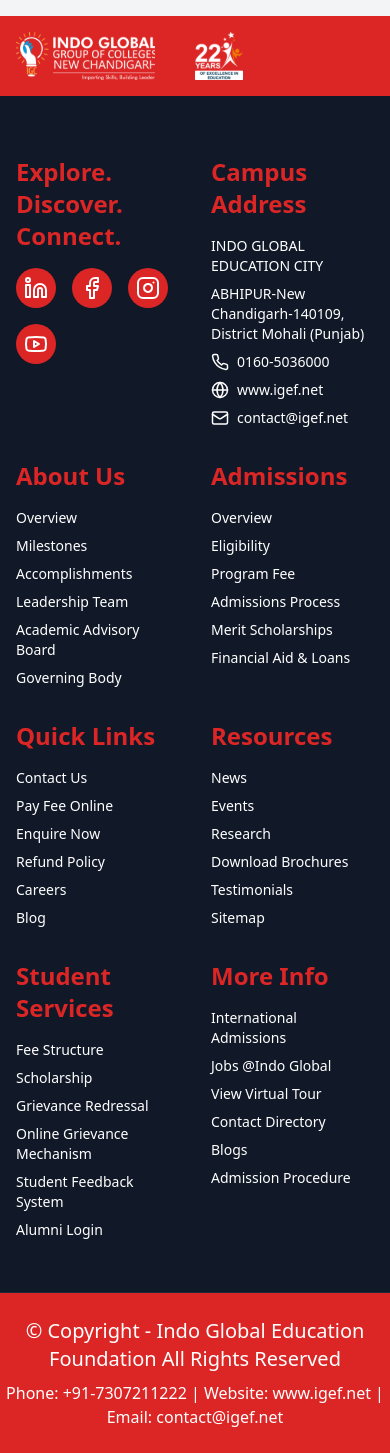
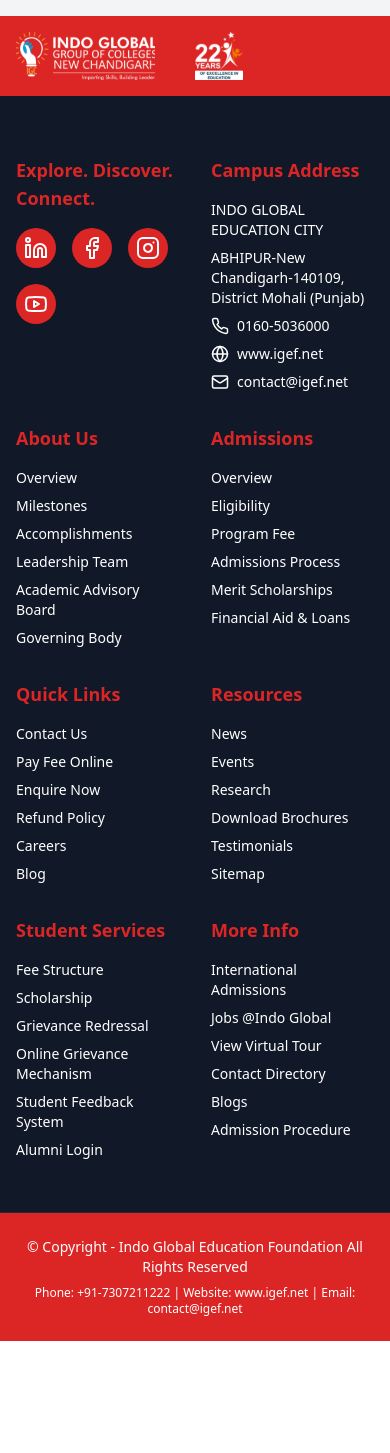
Before and after one commit to Stealth-Rishabh/IndoGlobal, a React (Vite) app: page /news in a window 390 px wide. After the commit the page ends 1341 px from the top, so only its background shows below. Built offline with nearby package versions, Linux system fonts and the light colour scheme.

Commit message:
fiixed responsive of footer,about

```diff
--- a/src/apps/LandingPage/AboutIndoGolbal.jsx
+++ b/src/apps/LandingPage/AboutIndoGolbal.jsx
@@ -13,10 +13,10 @@
             />
           </div>
           <div className="w-full md:w-1/2 md:pl space-y-6 relative">
-            <div className="w-fit top-0 mx-auto sm:mx-0 bg-red-600 text-white text-2xl px-4 py-1 ">
+            <div className="w-fit top-0  sm:mx-0 bg-red-600 text-white sm:text-2xl px-4 py-1 ">
               About
             </div>
-            <h2 className="text-center sm:text-left text-4xl md:text-6xl font-semibold sm:font-bold text-blue-800 mt-8 mb-4">Indo Global</h2>
+            <h2 className="text-left sm:text-left text-4xl md:text-6xl font-bold sm:font-bold md:font-extrabold text-blue-800 mt-8 mb-4">Indo Global</h2>
             <p className="text-gray-600 sm:font-semibold md:leading-loose tracking-wide text-base text-justify sm:text-left sm:text-xl">
               Indo Global Colleges is Punjab&apos;s leading Education Group, located in a lush green, 30+ acre Campus in the foothills of Shivalik Ranges hardly 12 KMs from Chandigarh, with 4 Institutions, 4000 + Alumni, 3000+ Students and 250+ Faculty drawn from distinguished and highly accomplished backgrounds. It is a self-financed, unaided institute set up in 2003 by the INDO GLOBAL EDUCATION FOUNDATION with a vision to provide world-class quality education to its students.
             </p>
--- a/src/apps/LandingPage/Programs.jsx
+++ b/src/apps/LandingPage/Programs.jsx
@@ -1,4 +1,4 @@
-import React, { useState } from "react";
+import{ useState } from "react";
 import { Tabs, TabsContent, TabsList, TabsTrigger } from "@/components/ui/tabs";
 import {
   Card,
@@ -7,13 +7,13 @@
   CardHeader,
   CardTitle,
 } from "@/components/ui/card";
-import { Button } from "@/components/ui/button";
+// import { Button } from "@/components/ui/button";
 import { ChevronRight, SendHorizontal } from "lucide-react";
 import Container from "../../components/wrappers/Container";
 import Heading from "../../components/Heading";
 import { programData } from "./programData";
 import ButtonSq from "../../components/ButtonSq";
-import { div } from "framer-motion/client";
+
 
 export default function Programs() {
   const [activePrograms, setActivePrograms] = useState(
--- a/src/apps/LandingPage/RankSlider.jsx
+++ b/src/apps/LandingPage/RankSlider.jsx
@@ -12,7 +12,7 @@
 import ButtonSq from "../../components/ButtonSq";
 import img from "../../assets/sliderImg.png";
 import bg from "../../assets/slider-bg.png";
-import { div } from "framer-motion/client";
+
 const RankSlider = () => {
   const [api, setApi] = useState(null);
   const [current, setCurrent] = useState(0);
--- a/src/apps/footer/Footer.jsx
+++ b/src/apps/footer/Footer.jsx
@@ -86,7 +86,7 @@
                 {/* First section with social icons and address */}
                 <div className="grid grid-cols-2 sm:grid-cols-3 md:grid-cols-4 gap-8 mb-8">
                     <div>
-                        <h2 className="text-2xl sm:text-3xl font-bold text-red-600 mb-4">Explore. Discover. Connect.</h2>
+                        <h2 className=" sm:text-3xl font-bold text-red-600 mb-4">Explore. Discover. Connect.</h2>
                         <div className="flex flex-wrap gap-4 mb-6 ">
                             {socialIcons.map((platform) => (
                                 <a
@@ -102,7 +102,7 @@
 
                     </div>
                     <div className="space-y-2">
-                            <h3 className="text-2xl font-bold text-red-600 mb-4">Campus Address </h3>
+                            <h3 className="sm:text-2xl font-bold text-red-600 mb-4">Campus Address </h3>
                             <p className='text-sm'>INDO GLOBAL EDUCATION CITY</p>
                             <p className='text-sm'>ABHIPUR-New Chandigarh-140109, District Mohali (Punjab)</p>
                             <p className="flex items-center text-sm"><Phone size={18} className="mr-2" /> 0160-5036000</p>
@@ -113,7 +113,7 @@
                     {/* Footer sections with links */}
                     {footerSections.map((section) => (
                         <div key={section.label}>
-                            <h3 className="text-2xl font-bold text-red-600 mb-4">{section.label}</h3>
+                            <h3 className="sm:text-2xl font-bold text-red-600 mb-4">{section.label}</h3>
                             <ul className="space-y-2">
                                 {section.items.map((item) => (
                                     <li key={item.name} className='text-sm'>
@@ -128,11 +128,11 @@
                 </div>
             </div>
             {/* Footer Bottom */}
-            <div className="py-6 border-t border-gray-800 bg-primary-color text-center">
-                <p className="text-white mb-2 text-xl">
+            <div className="py-6 px-2 border-t border-gray-800 bg-primary-color text-center">
+                <p className="text-white mb-2  text-sm sm:text-xl">
                     © Copyright - Indo Global Education Foundation All Rights Reserved
                 </p>
-                <div className="text-base text-white">
+                <div className=" text-xs sm:text-base text-white">
                     <p>
                         Phone: <a href="tel:+91-7307211222">+91-7307211222</a> | Website: <a href="https://www.igef.net" target="_blank" rel="noopener noreferrer">www.igef.net</a> | Email: <a href="mailto:contact@igef.net">contact@igef.net</a>
                     </p>
--- a/src/components/Heading.jsx
+++ b/src/components/Heading.jsx
@@ -1,4 +1,3 @@
-import React from 'react';
 
 const Heading = ({
   title,
```
